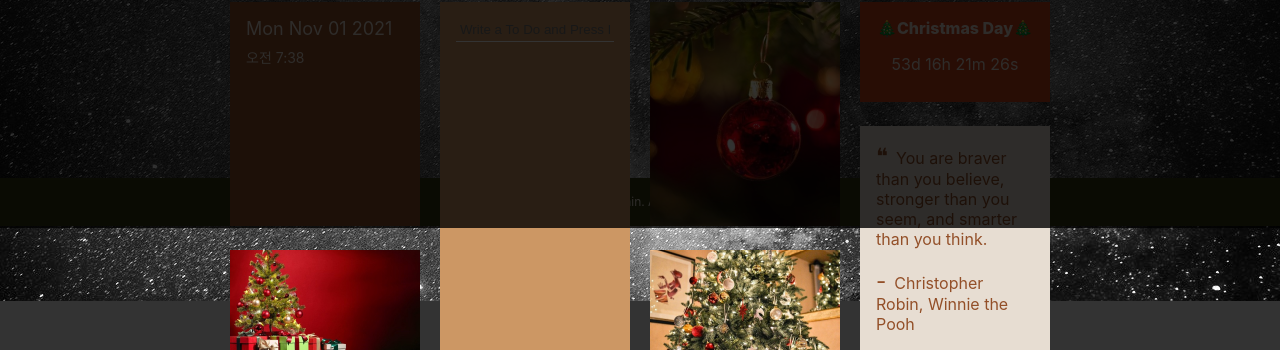
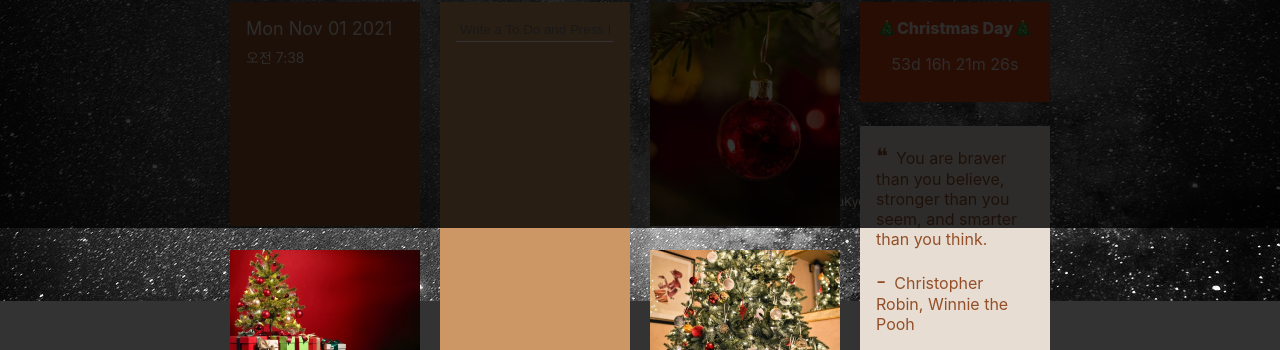
Before and after one commit to sukyoungshin/momentum, a plain HTML site: page index.html in a window 1280 px wide. Shown: the part 572-922 px from the top of the page. Drawn offline with Linux system fonts and the light colour scheme.

Commit message:
UPDATE : CSS 수정

```diff
--- a/src/style.css
+++ b/src/style.css
@@ -308,7 +308,6 @@ article:not(.video-wrapper):not(.image-wrapper) {
 /* footer */
 footer {
   width: 100%;
-  background-color: var(--dark-green);
 }
 .footer {
   margin: 0 auto;
@@ -316,6 +315,6 @@ footer {
   height: 48px;
   color: var(--beige);
   line-height: 48px;
-  text-align: center;
+  text-align: right;
   font-size: 12px;
 }
```
